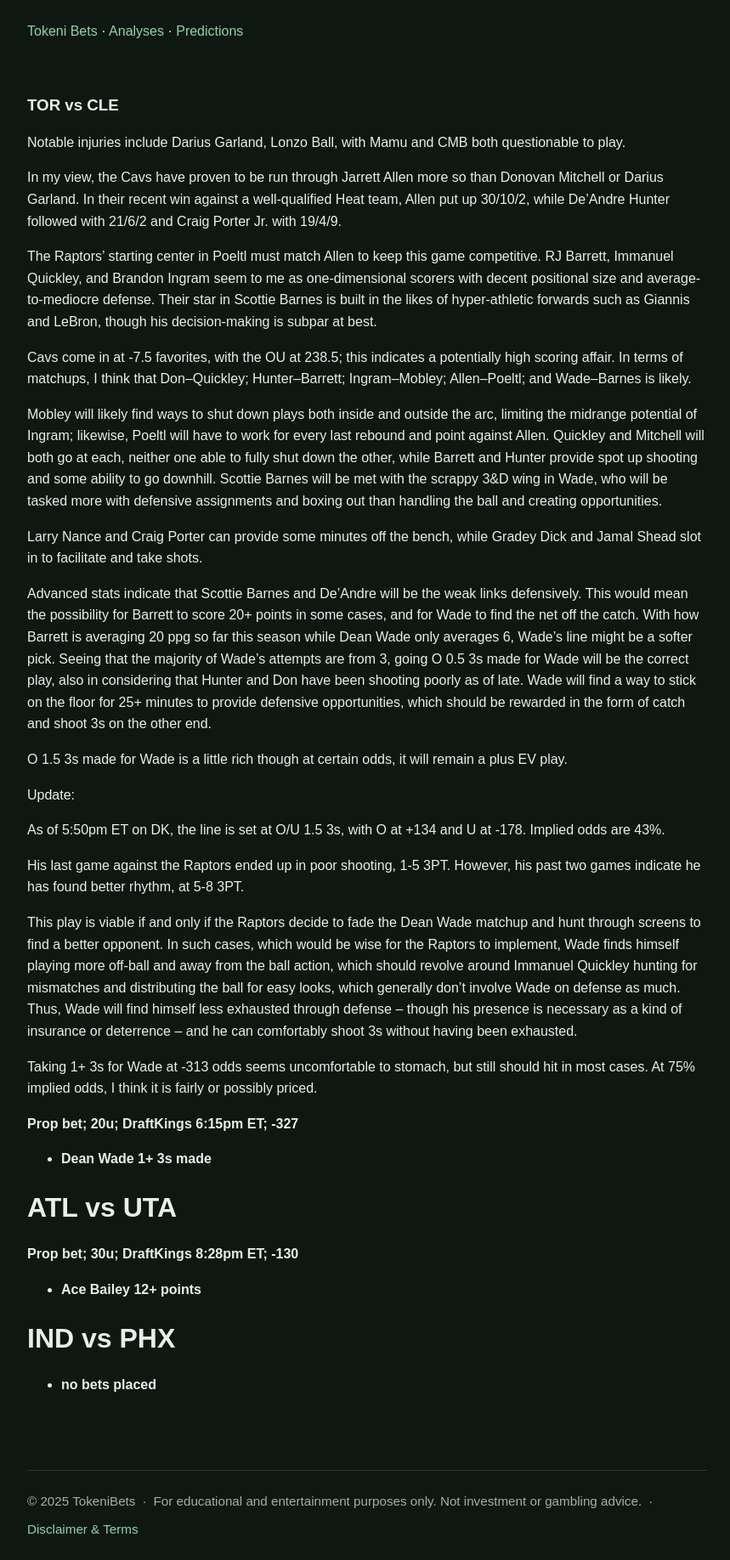
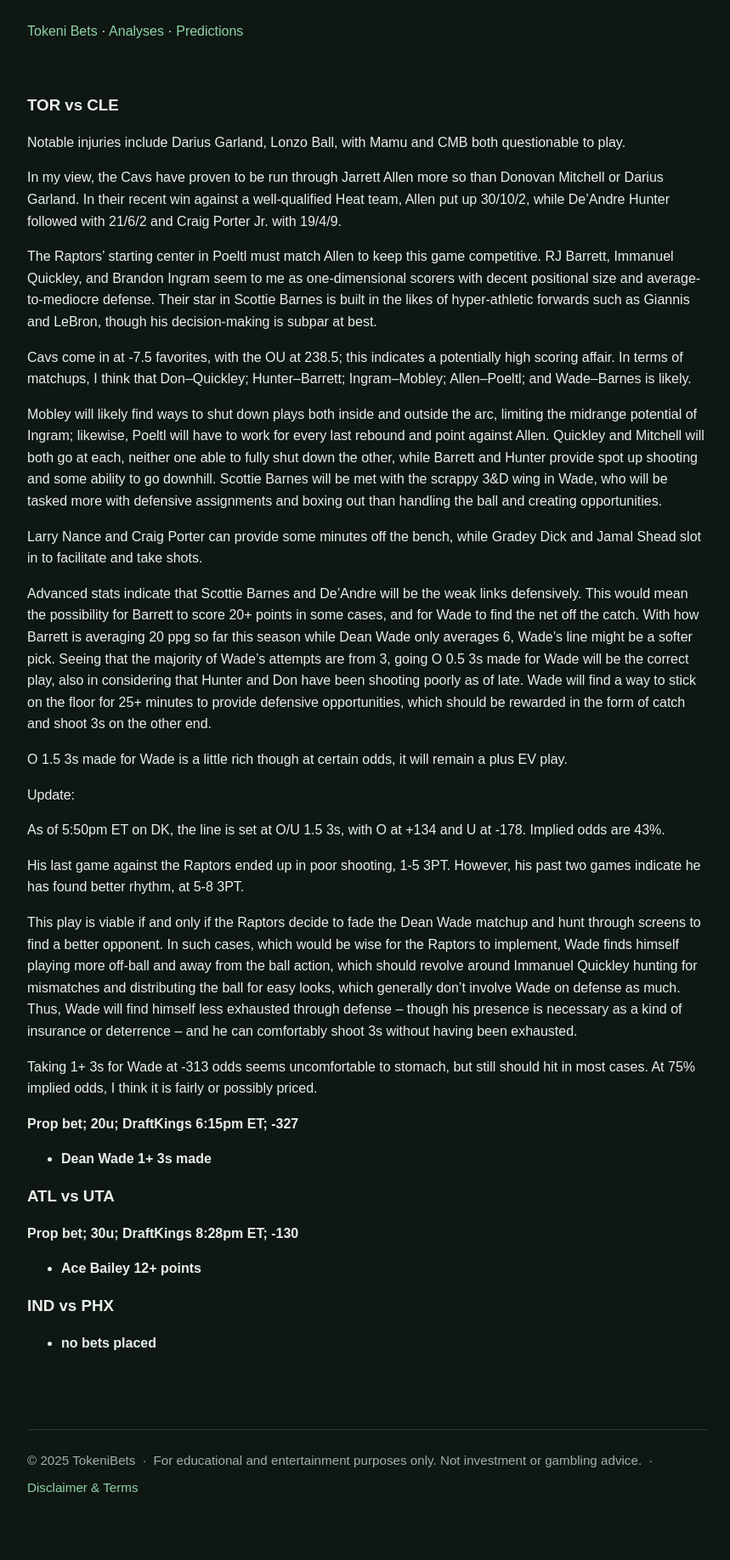
Before and after one commit to tokenibets/tokenibets.github.io, a Jekyll site: the page built from _posts/predictions/2025-11-13-predictions.md, in a window 1280 px wide. Shown: the whole page at 85% size, without its empty margins (208-1067 px from the left). Built offline with Jekyll 4.4.1, drawn with Linux system fonts in a browser that asks for light colours; after the commit the page ends 1787 px from its top, so only the background shows below that.

```diff
--- a/_posts/predictions/2025-11-13-predictions.md
+++ b/_posts/predictions/2025-11-13-predictions.md
@@ -42,13 +42,13 @@ Taking 1+ 3s for Wade at -313 odds seems uncomfortable to stomach, but still sho
 
 
 
-# ATL vs UTA
+### ATL vs UTA
 
 **Prop bet; 30u; DraftKings 8:28pm ET; -130**
 
 *  **Ace Bailey 12+ points**
 
 
-# IND vs PHX
+### IND vs PHX
 
 * **no bets placed**
```
